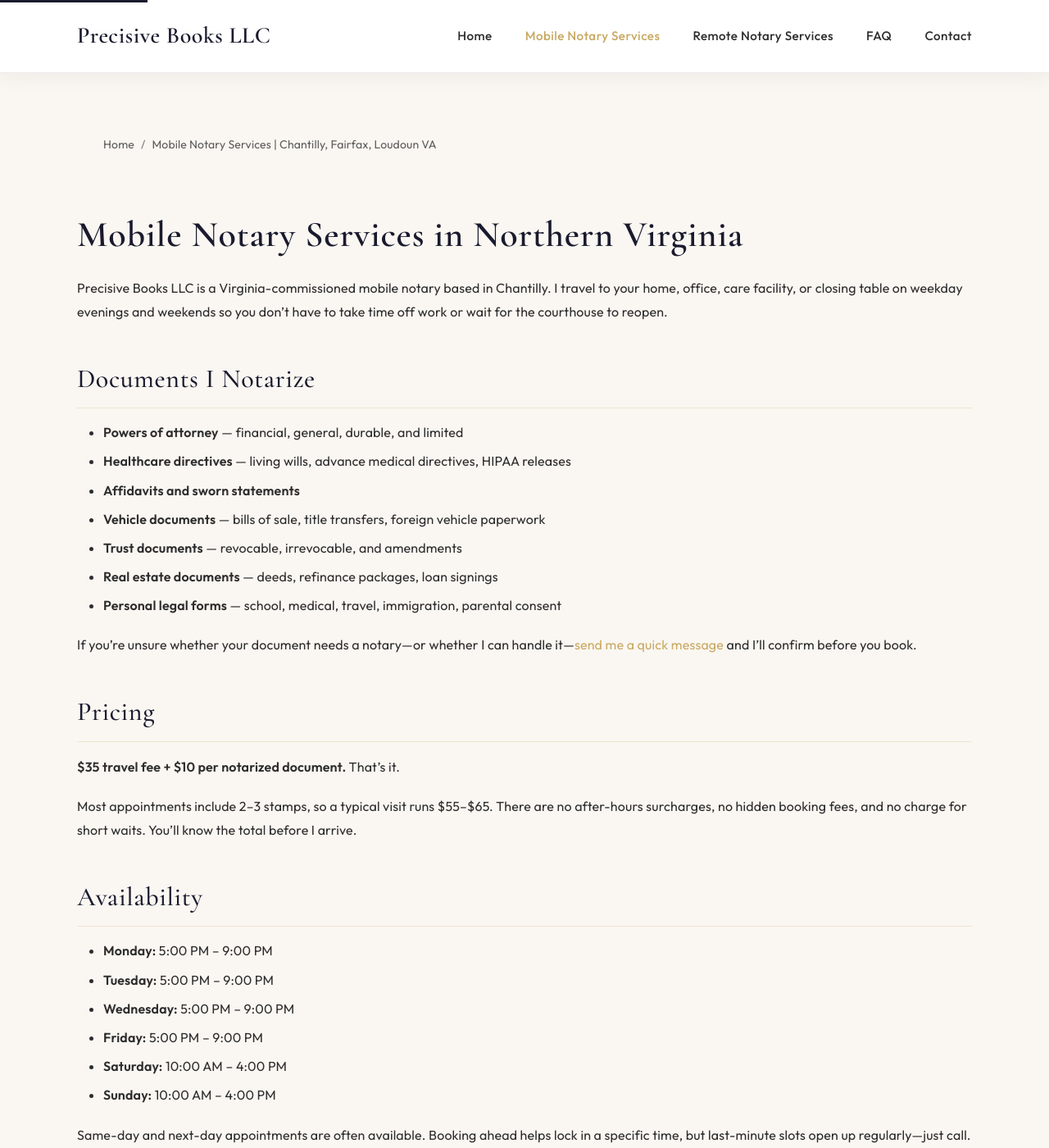
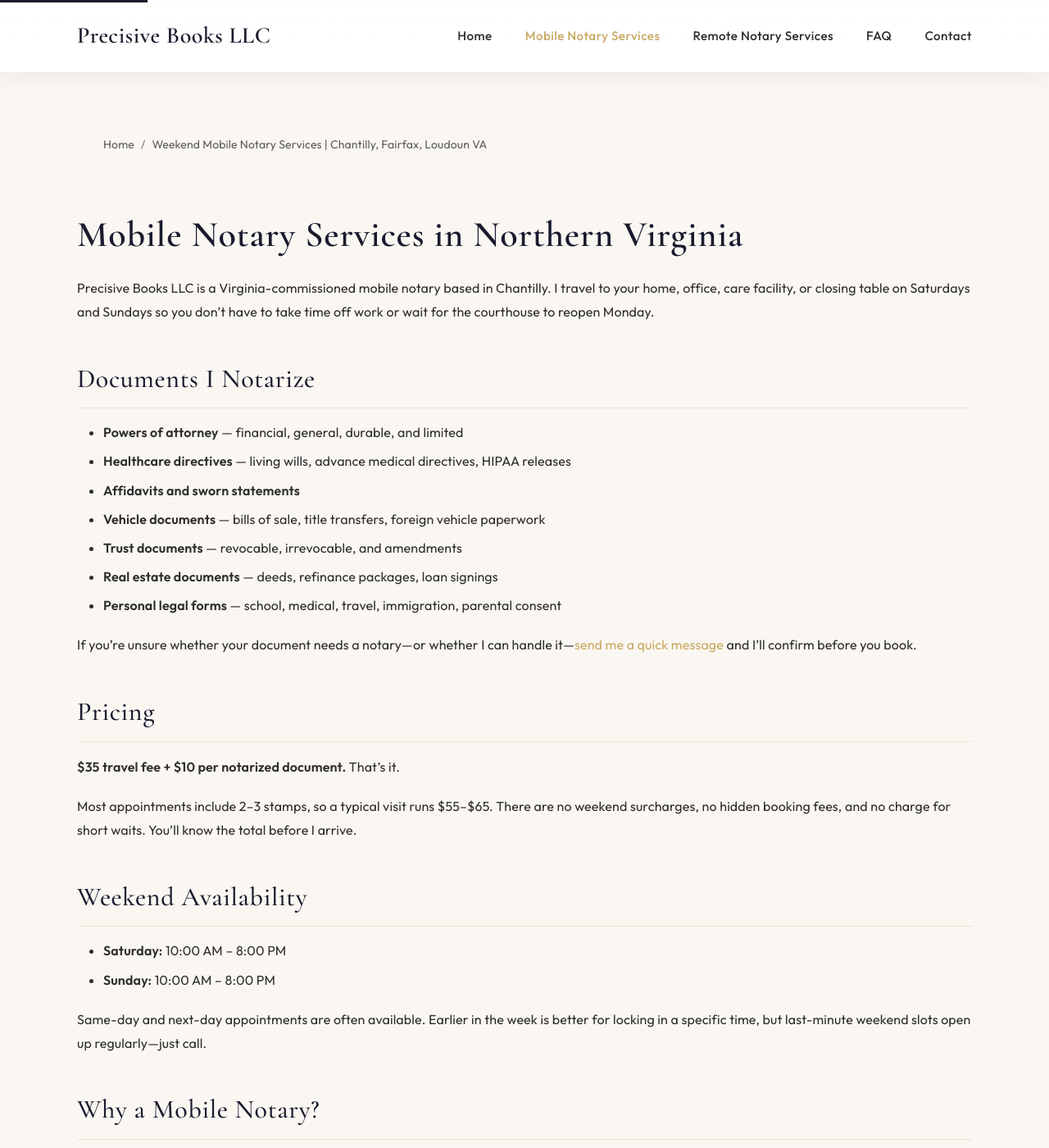
Before and after one commit to precisivebooks/precisivebooks-site, a Jekyll site: the page built from mobile-notary-services.md, in a window 1280 px wide and 1400 px high. Shown: the whole window at 82% size. Built offline with Jekyll 4.4.1, drawn with Linux system fonts in a browser that asks for light colours.

Commit message:
Sync hours to Sat/Sun 10-8 weekend-only

```diff
--- a/_includes/schema.html
+++ b/_includes/schema.html
@@ -28,13 +28,13 @@
       "@type": "OpeningHoursSpecification",
       "dayOfWeek": "Saturday",
       "opens": "10:00",
-      "closes": "16:00"
+      "closes": "20:00"
     },
     {
       "@type": "OpeningHoursSpecification",
       "dayOfWeek": "Sunday",
       "opens": "10:00",
-      "closes": "16:00"
+      "closes": "20:00"
     }
   ],
   "sameAs": [
--- a/mobile-notary-services.md
+++ b/mobile-notary-services.md
@@ -1,14 +1,14 @@
 ---
 layout: default
-title: Mobile Notary Services | Chantilly, Fairfax, Loudoun VA
-description: Mobile notary services in Northern Virginia. I come to your home or office on weekday evenings and weekends. Starting at $35. Serving Fairfax, Loudoun, and Prince William counties.
-keywords: mobile notary chantilly va, mobile notary fairfax county, mobile notary loudoun county, evening notary virginia, weekend notary virginia, traveling notary, notary that comes to you, power of attorney notary
+title: Weekend Mobile Notary Services | Chantilly, Fairfax, Loudoun VA
+description: Weekend mobile notary services in Northern Virginia. I come to your home or office on Saturday and Sunday, 10 AM–8 PM. Starting at $35. Serving Fairfax, Loudoun, and Prince William counties.
+keywords: mobile notary chantilly va, mobile notary fairfax county, mobile notary loudoun county, weekend notary virginia, traveling notary, notary that comes to you, power of attorney notary
 permalink: /mobile-notary-services/
 ---
 
 # Mobile Notary Services in Northern Virginia
 
-Precisive Books LLC is a Virginia-commissioned mobile notary based in Chantilly. I travel to your home, office, care facility, or closing table on weekday evenings and weekends so you don't have to take time off work or wait for the courthouse to reopen.
+Precisive Books LLC is a Virginia-commissioned mobile notary based in Chantilly. I travel to your home, office, care facility, or closing table on Saturdays and Sundays so you don't have to take time off work or wait for the courthouse to reopen Monday.
 
 ## Documents I Notarize
 
@@ -26,18 +26,14 @@ If you're unsure whether your document needs a notary—or whether I can handle
 
 **$35 travel fee + $10 per notarized document.** That's it.
 
-Most appointments include 2–3 stamps, so a typical visit runs $55–$65. There are no after-hours surcharges, no hidden booking fees, and no charge for short waits. You'll know the total before I arrive.
+Most appointments include 2–3 stamps, so a typical visit runs $55–$65. There are no weekend surcharges, no hidden booking fees, and no charge for short waits. You'll know the total before I arrive.
 
-## Availability
+## Weekend Availability
 
-- **Monday:** 5:00 PM – 9:00 PM
-- **Tuesday:** 5:00 PM – 9:00 PM
-- **Wednesday:** 5:00 PM – 9:00 PM
-- **Friday:** 5:00 PM – 9:00 PM
-- **Saturday:** 10:00 AM – 4:00 PM
-- **Sunday:** 10:00 AM – 4:00 PM
+- **Saturday:** 10:00 AM – 8:00 PM
+- **Sunday:** 10:00 AM – 8:00 PM
 
-Same-day and next-day appointments are often available. Booking ahead helps lock in a specific time, but last-minute slots open up regularly—just call.
+Same-day and next-day appointments are often available. Earlier in the week is better for locking in a specific time, but last-minute weekend slots open up regularly—just call.
 
 ## Why a Mobile Notary?
 
```
